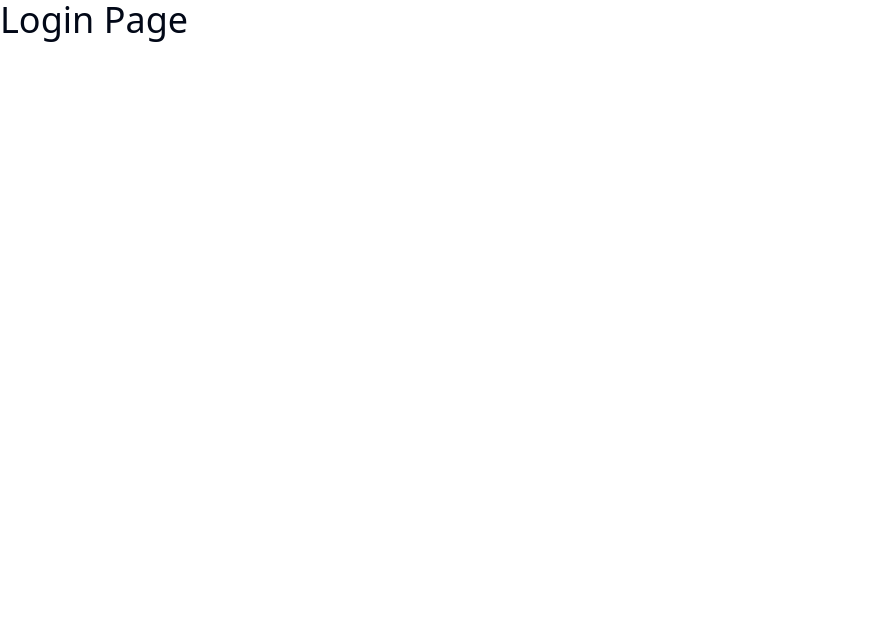
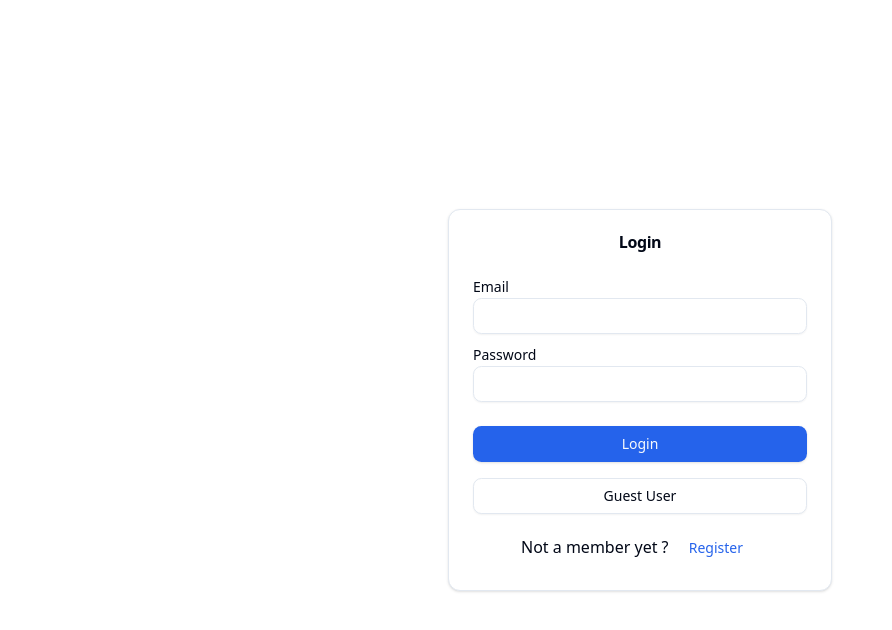
Before and after one commit to rmsid1312/comfy-store, a React app: page /login in a window 1280 px wide. Shown: the top 630 px of the page, without its empty margins (0-892 px from the left). Built offline with nearby package versions, Linux system fonts and the light colour scheme; the HTML template or start-up script is replaced by a standard one.

Commit message:
Login Page Setup

```diff
--- a/src/pages/Login.tsx
+++ b/src/pages/Login.tsx
@@ -1,3 +1,32 @@
+import { Form, Link } from "react-router-dom";
+import { Card, CardContent, CardHeader, CardTitle } from "../components/ui/card";
+import { FormInput, SubmitBtn } from "../components";
+import { Button } from "../components/ui/button";
+
 export default function Login() {
-  return <h1 className="text-4xl">Login Page</h1>;
+  const loginAsGuestUser = () => {
+    console.log('Guest User')
+  }
+  return <section className="h-screen grid place-items-center">
+    <Card className="w-96">
+      <CardHeader>
+        <CardTitle className="text-center">Login</CardTitle>
+      </CardHeader>
+      <CardContent>
+        <Form method="post">
+          <FormInput type="email" label='email' name="identifier" />
+          <FormInput type="password"  name="password" />
+          <SubmitBtn text="Login" className="w-full mt-4" />
+          <Button type='button' variant='outline' onClick={loginAsGuestUser} className="w-full mt-4">
+            Guest User</Button>
+        </Form>
+        <p className="mt-4 text-center">
+              Not a member yet ?{" "}
+              <Button asChild variant="link" type="button">
+                <Link to="/register">Register</Link>
+              </Button>
+            </p>
+      </CardContent>
+    </Card>
+  </section>;
 }
```
